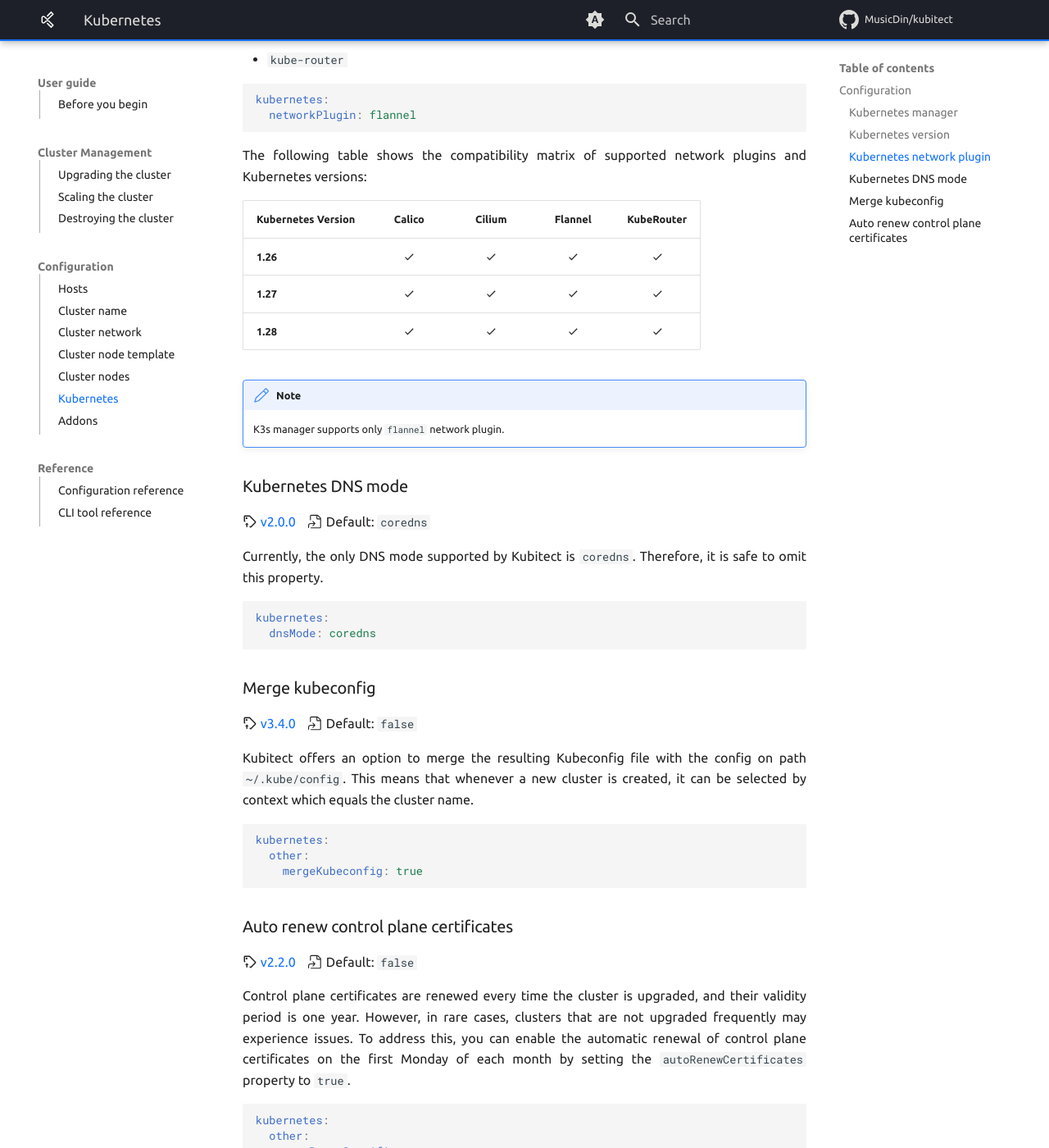
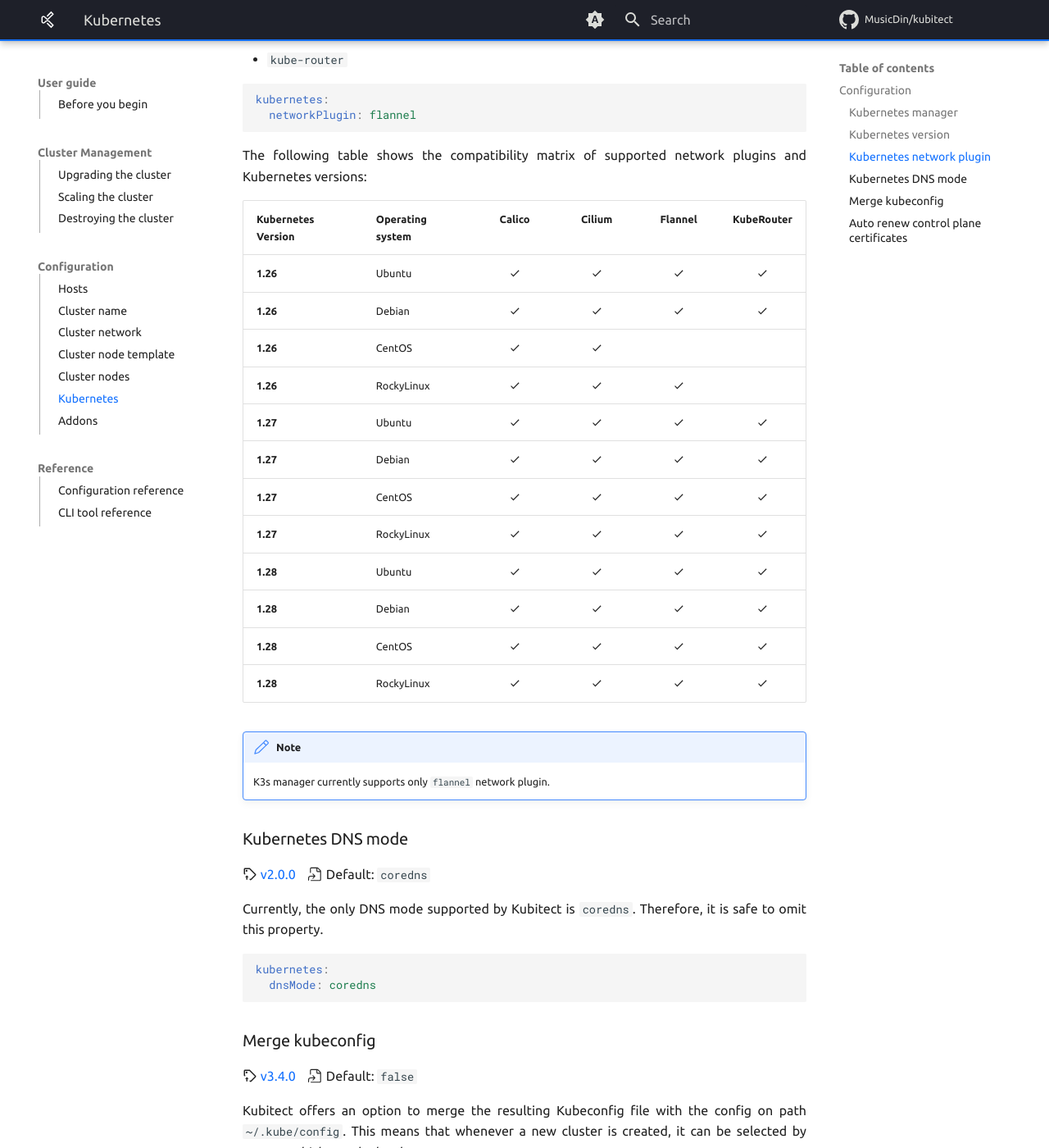
Before and after one commit to MusicDin/kubitect, an MkDocs documentation site: the page built from docs/user-guide/configuration/kubernetes.md, in a window 1280 px wide and 1400 px high, scrolled down 1204 px. Shown: the whole window at 82% size. Built offline with MkDocs 1.6.1 and Material for MkDocs 9.7.7, drawn with Linux system fonts in a browser that asks for light colours; comment, search, counter and statistics services are not loaded; the version menu is left out.

Commit message:
docs: Update network plugin compatibility matrix (#200)
Signed-off-by: Din Music <din.music@din-cloud.com>

```diff
--- a/docs/user-guide/configuration/kubernetes.md
+++ b/docs/user-guide/configuration/kubernetes.md
@@ -67,15 +67,25 @@ kubernetes:
 
 The following table shows the compatibility matrix of supported network plugins and Kubernetes versions:
 
-| Kubernetes Version |      Calico      |      Cilium      |      Flannel     |    KubeRouter    |
-|--------------------|:----------------:|:----------------:|:----------------:|:----------------:|
-| **1.26**           | :material-check: | :material-check: | :material-check: | :material-check: |
-| **1.27**           | :material-check: | :material-check: | :material-check: | :material-check: |
-| **1.28**           | :material-check: | :material-check: | :material-check: | :material-check: |
+| Kubernetes Version | Operating system |      Calico      |      Cilium      |      Flannel     |    KubeRouter    |
+|--------------------|:-----------------|:----------------:|:----------------:|:----------------:|:----------------:|
+| **1.26**           | Ubuntu           | :material-check: | :material-check: | :material-check: | :material-check: |
+| **1.26**           | Debian           | :material-check: | :material-check: | :material-check: | :material-check: |
+| **1.26**           | CentOS           | :material-check: | :material-check: |                  |                  |
+| **1.26**           | RockyLinux       | :material-check: | :material-check: | :material-check: |                  |
+| **1.27**           | Ubuntu           | :material-check: | :material-check: | :material-check: | :material-check: |
+| **1.27**           | Debian           | :material-check: | :material-check: | :material-check: | :material-check: |
+| **1.27**           | CentOS           | :material-check: | :material-check: | :material-check: | :material-check: |
+| **1.27**           | RockyLinux       | :material-check: | :material-check: | :material-check: | :material-check: |
+| **1.28**           | Ubuntu           | :material-check: | :material-check: | :material-check: | :material-check: |
+| **1.28**           | Debian           | :material-check: | :material-check: | :material-check: | :material-check: |
+| **1.28**           | CentOS           | :material-check: | :material-check: | :material-check: | :material-check: |
+| **1.28**           | RockyLinux       | :material-check: | :material-check: | :material-check: | :material-check: |
+
 
 !!! note "Note"
 
-    K3s manager supports only `flannel` network plugin.
+    K3s manager currently supports only `flannel` network plugin.
 
 ### Kubernetes DNS mode
 
```
